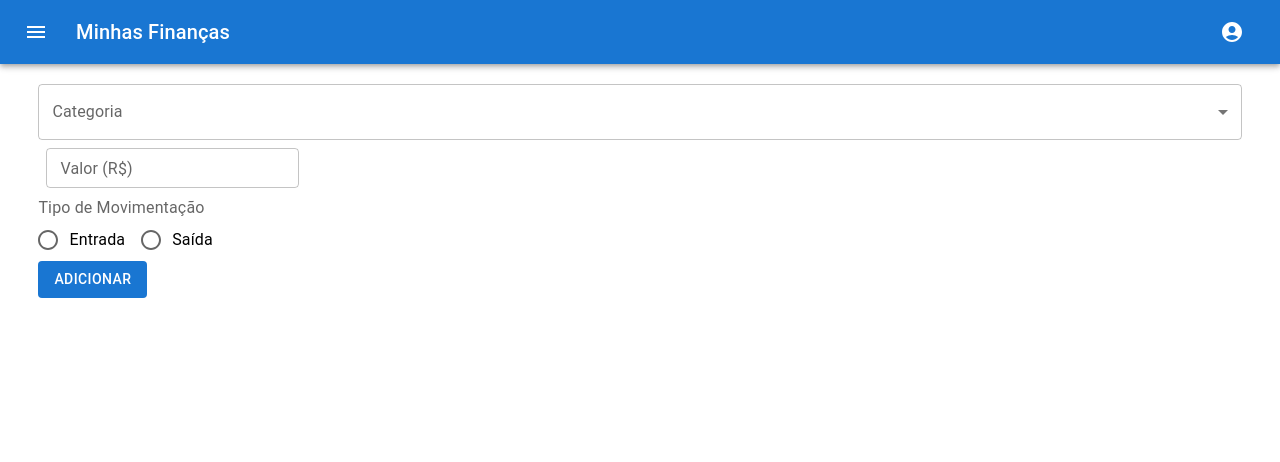
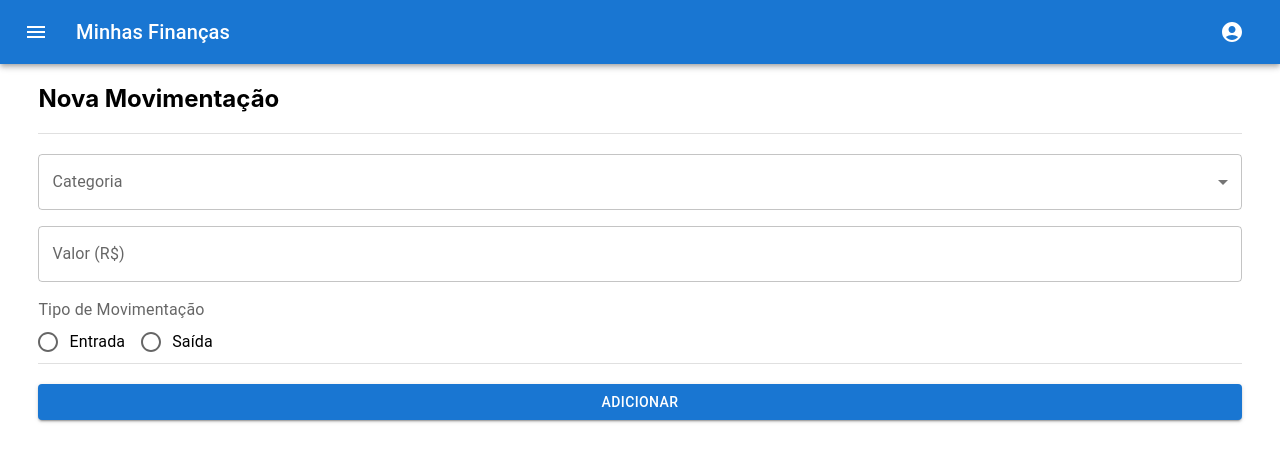
Before and after one commit to iwtrainingbr/app-front-10, a React (Create React App) app: page /movimentacoes/add in a window 1280 px wide. Shown: the top 462 px of the page. Built offline with nearby package versions, Linux system fonts and the light colour scheme.

Commit message:
Melhorias de design na tela de add movimentação

```diff
--- a/src/pages/Movements/AddMovement/index.js
+++ b/src/pages/Movements/AddMovement/index.js
@@ -10,6 +10,7 @@ import {
   FormLabel,
   Radio,
   RadioGroup,
+  Divider,
   Select,
   TextField,
 } from '@mui/material';
@@ -23,9 +24,12 @@ export default function AddMovement() {
   const handleChange = (event) => {
     setCateg(event.target.value);
   };
+
   return (
     <div>
-    <br/>
+      <h2>Nova Movimentação</h2>
+      <Divider/>
+      <br/>
       <Box sx={{ minWidth: 120 }}>
         <FormControl fullWidth>
           <InputLabel id="demo-simple-select-label">Categoria</InputLabel>
@@ -46,13 +50,14 @@ export default function AddMovement() {
       <Box
         component="form"
         sx={{
-          '& > :not(style)': { m: 1, width: '25ch' },
+          '& > :not(style)': { marginTop: 2, marginBottom: 2},
         }}
         noValidate
         autoComplete="off"
       >
-        <TextField id="outlined-basic" label="Valor (R$)" variant="outlined" size="small" />
+        <TextField fullWidth id="outlined-basic" label="Valor (R$)" variant="outlined" />
       </Box>
+
       <FormControl component="fieldset">
         <FormLabel component="legend">Tipo de Movimentação</FormLabel>
         <RadioGroup row aria-label="gender" name="row-radio-buttons-group">
@@ -61,7 +66,10 @@ export default function AddMovement() {
         </RadioGroup>
       </FormControl>
       <br/>
-      <Button variant="contained" disableElevation>
+      <Divider/>
+      <br/>
+
+      <Button fullWidth variant="contained">
         Adicionar
       </Button>
     </div>
```
